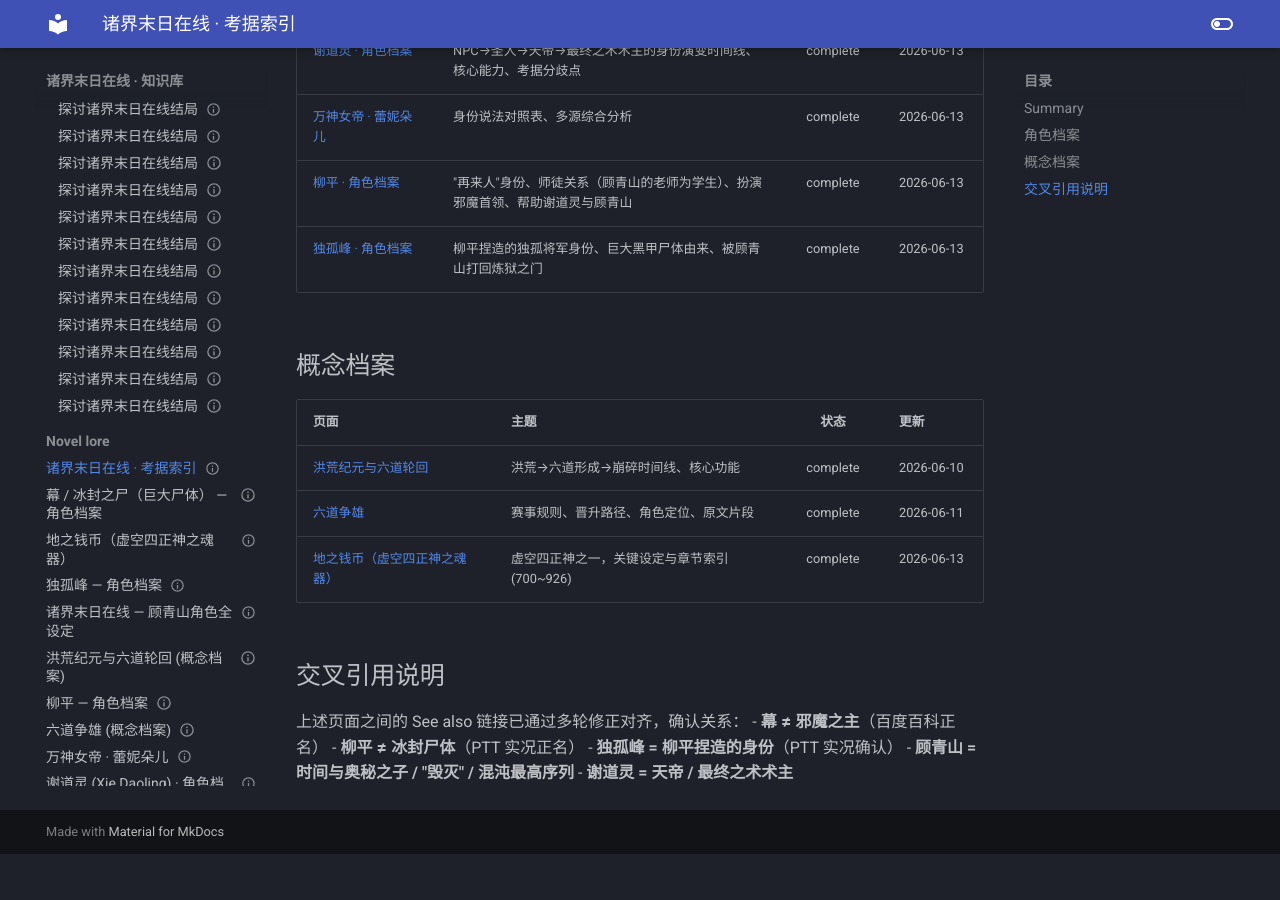
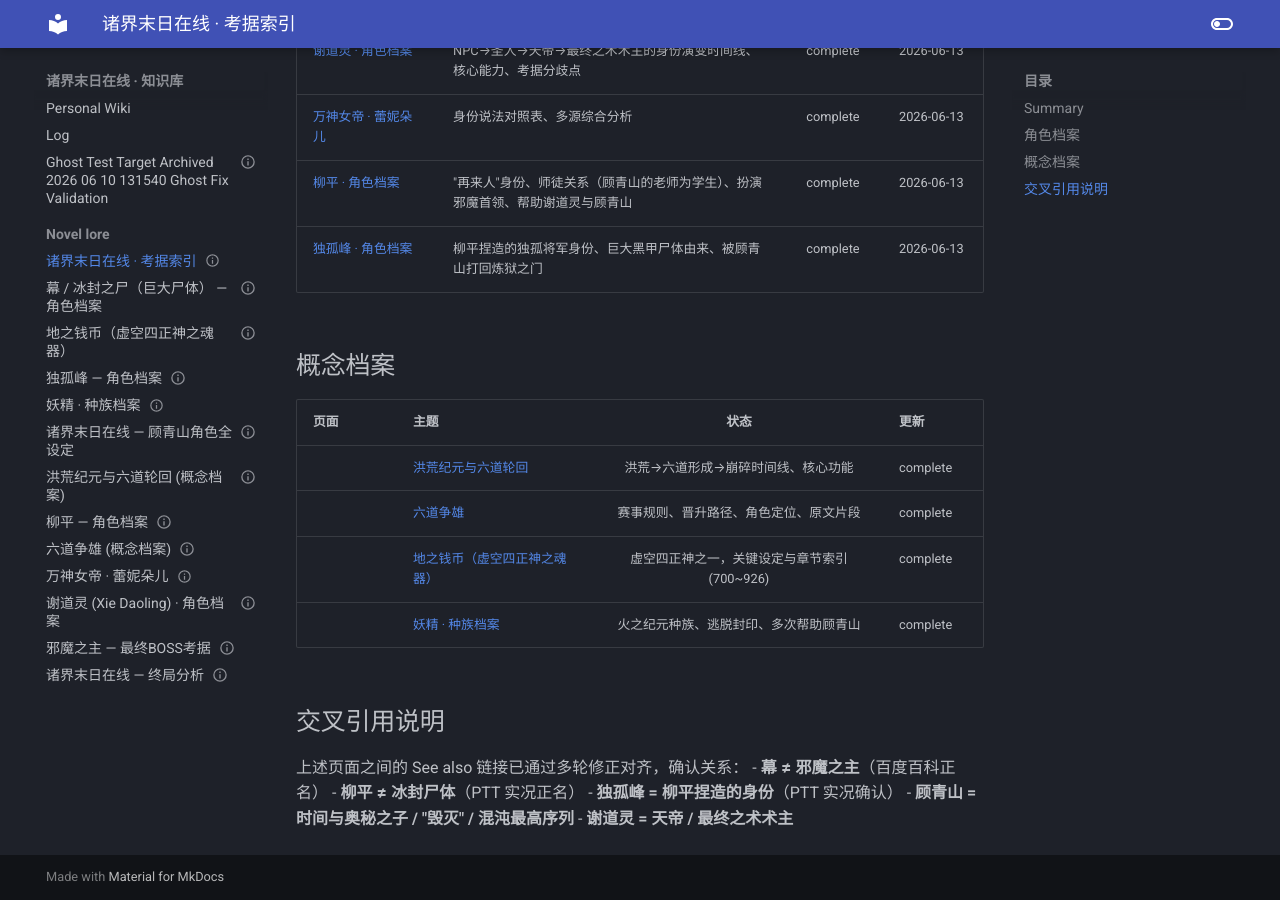
Before and after one commit to Zack3155/llm-wiki, an MkDocs documentation site: the page built from docs/topics/novel-lore/_index.md, in a window 1280 px wide and 900 px high, scrolled down 608 px. Built offline with MkDocs 1.6.1 and Material for MkDocs 9.7.7, drawn with Linux system fonts in a browser that asks for light colours; before the commit the page ends 1462 px from its top, so only the background shows below that.

Commit message:
Wiki Linter Auto-Commit: 2026-06-11 17:28:41

```diff
--- a/docs/topics/novel-lore/_index.md
+++ b/docs/topics/novel-lore/_index.md
@@ -39,9 +39,10 @@
 
 | 页面 | 主题 | 状态 | 更新 |
 |------|------|:---:|------|
-| [洪荒纪元与六道轮回](honghuang-liudao-concept.md) | 洪荒→六道形成→崩碎时间线、核心功能 | complete | 2026-06-10 |
-| [六道争雄](liudao-zhengxiong-concept.md) | 赛事规则、晋升路径、角色定位、原文片段 | complete | 2026-06-11 |
-| [地之钱币（虚空四正神之魂器）](di-zhi-qian-bi-concept.md) | 虚空四正神之一，关键设定与章节索引 (700~926) | complete | 2026-06-13 |
+|| [洪荒纪元与六道轮回](honghuang-liudao-concept.md) | 洪荒→六道形成→崩碎时间线、核心功能 | complete | 2026-06-10 |
+|| [六道争雄](liudao-zhengxiong-concept.md) | 赛事规则、晋升路径、角色定位、原文片段 | complete | 2026-06-11 |
+|| [地之钱币（虚空四正神之魂器）](di-zhi-qian-bi-concept.md) | 虚空四正神之一，关键设定与章节索引 (700~926) | complete | 2026-06-13 |
+|| [妖精 · 种族档案](fire-epoch-fairies-concept.md) | 火之纪元种族、逃脱封印、多次帮助顾青山 | complete | 2026-06-11 |
 
 ## 交叉引用说明
 
--- a/mkdocs.yml
+++ b/mkdocs.yml
@@ -1,6 +1,9 @@
 docs_dir: docs
 site_name: "诸界末日在线 · 知识库"
 site_dir: site
+exclude_docs: |
+  raw/**
+  pages/**
 theme:
   name: material
   language: zh
```
Also changed, not shown: docs/index.md (+3 -2 lines), docs/topics/novel-lore/fire-epoch-fairies-concept.md (added, +57 -0 lines).
